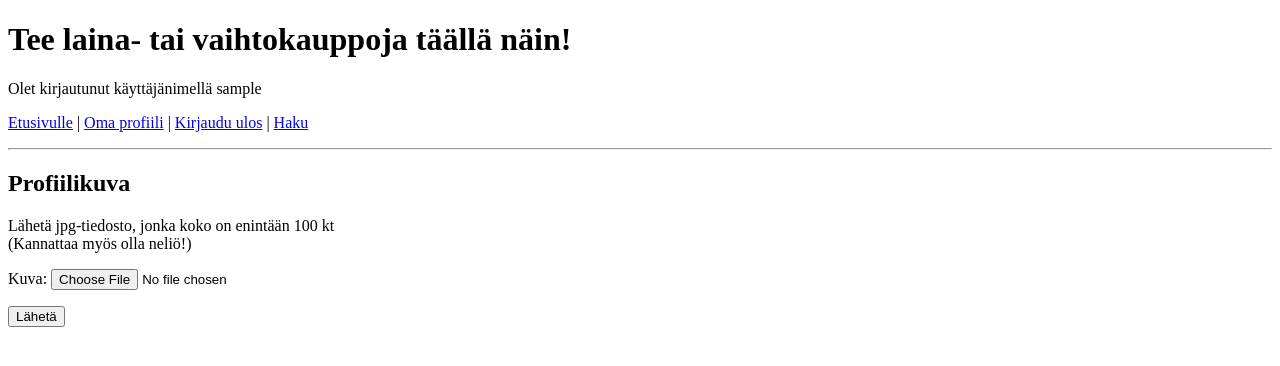
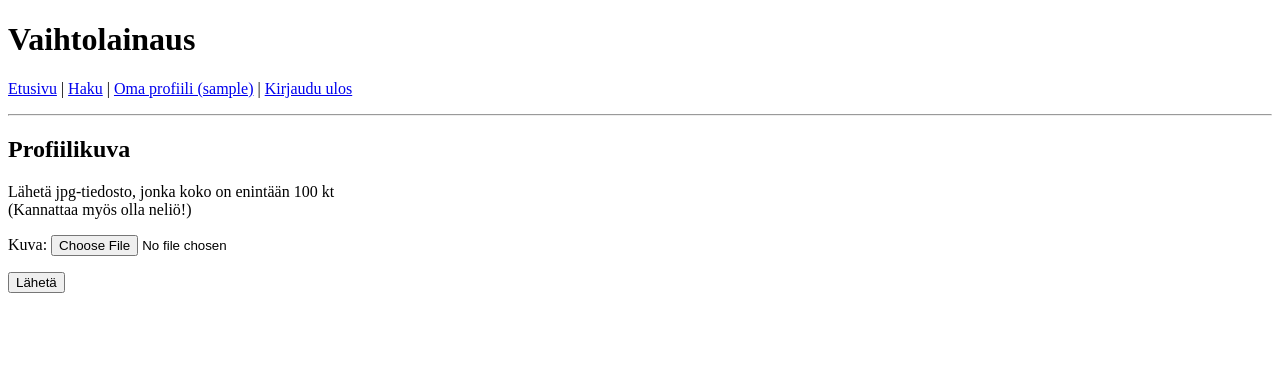
Before and after one commit to hakoanna/vaihtolainaus, a Flask app: page /add_profile_image in a window 1280 px wide. Shown: the top 366 px of the page. Run offline with Flask 3, Linux system fonts and the light colour scheme; the visitor is signed in with stand-in values (Sample User, id 1).

Commit message:
Improve navigation

```diff
--- a/templates/layout.html
+++ b/templates/layout.html
@@ -6,24 +6,17 @@
 </head>
 
 <body>
-  <h1>Tee laina- tai vaihtokauppoja täällä näin!</h1>
-
-    {% if session.user_id %}
-    <p>
-        Olet kirjautunut käyttäjänimellä {{ session.username }}
-    </p>
-    {% endif %}
+  <h1>Vaihtolainaus</h1>
 
   <p>
-    <a href="/">Etusivulle</a> |
+    <a href="/">Etusivu</a> |
+    <a href="/search">Haku</a> |
     {% if session.user_id %}
-    <a href="/user/{{ session.user_id }}">Oma profiili</a> |
-    <a href="/logout">Kirjaudu ulos</a> |
-    <a href="/search">Haku</a>
+    <a href="/user/{{ session.user_id }}">Oma profiili ({{ session.username }})</a> |
+    <a href="/logout">Kirjaudu ulos</a>
     {% else %}
     <a href="/register">Luo tunnus</a> |
     <a href="/login">Kirjaudu sisään</a> |
-    <a href="/search">Haku</a>
     {% endif %}
   </p>
   <hr />
--- a/templates/show_ask.html
+++ b/templates/show_ask.html
@@ -73,7 +73,6 @@
 
 <p>
   <hr />
-  <a href="/trade">Takaisin</a> |
-  <a href="/">Etusivulle</a>
+  <a href="/trade">Takaisin</a>
 </p>
 {% endblock %}
--- a/users.py
+++ b/users.py
@@ -7,7 +7,6 @@ def get_user(user_id):
              WHERE id = ?"""
     result = db.query(sql, [user_id])
     return result[0] if result else None
-
 
 def get_asks(user_id):
     sql = "SELECT id, title, status FROM asks WHERE user_id = ? ORDER BY id DESC"
```
